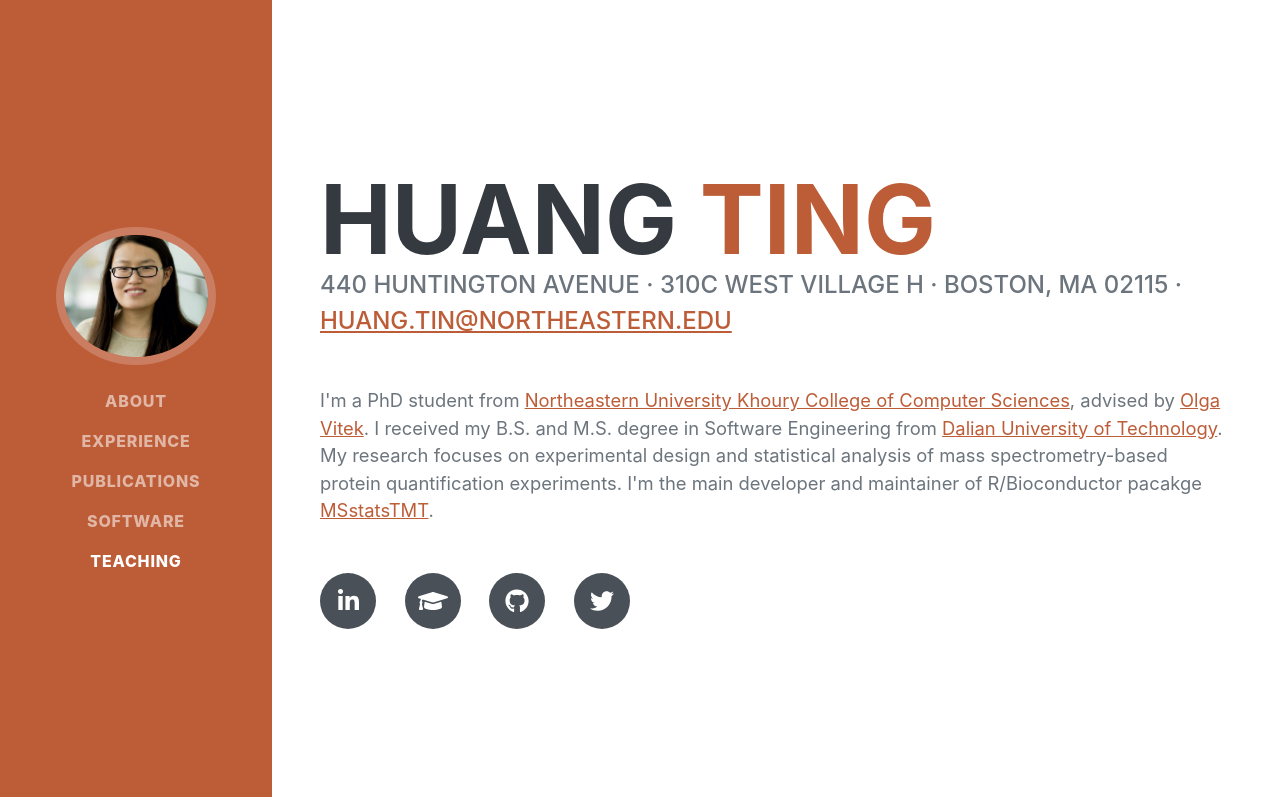
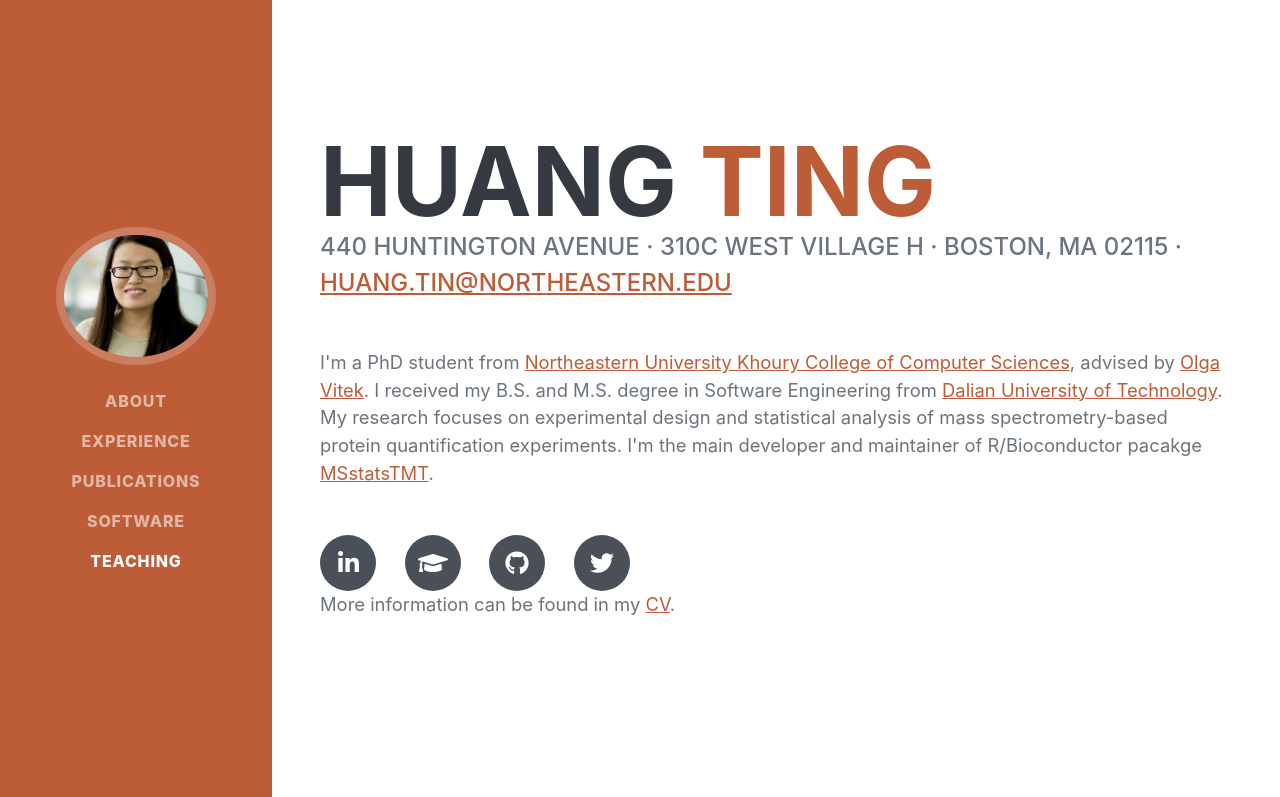
Before and after one commit to huang704/PersonalSite, a website: page docs/index.html in a window 1280 px wide. Shown: the top 797 px of the page. Drawn offline with nearby package versions, Linux system fonts and the light colour scheme; a web font is replaced by a local one.

Commit message:
update docs

```diff
--- a/docs/index.html
+++ b/docs/index.html
@@ -46,13 +46,14 @@
                         440 Huntington Avenue · 310C West Village H · Boston, MA 02115 ·
                         <a href="mailto:name@email.com">huang.tin@northeastern.edu</a>
                     </div>
-                    <p class="lead mb-5">I'm a PhD student from <a href="https://www.khoury.northeastern.edu/"> Northeastern University Khoury College of Computer Sciences</a>, advised by <a href="https://olga-vitek-lab.khoury.northeastern.edu/"> Olga Vitek</a>. I received my B.S. and M.S. degree in Software Engineering from <a href="https://en.dlut.edu.cn/"> Dalian University of Technology</a>. My research focuses on experimental design and statistical analysis of mass spectrometry-based protein quantification experiments. I'm the main developer and maintainer of R/Bioconductor pacakge <a href="https://msstats.org/msstatstmt/"> MSstatsTMT</a>.</p>
+                    <p class="lead mb-5">I'm a PhD student from <a href="https://www.khoury.northeastern.edu/"> Northeastern University Khoury College of Computer Sciences</a>, advised by <a href="https://olga-vitek-lab.khoury.northeastern.edu/"> Olga Vitek</a>. I received my B.S. and M.S. degree in Software Engineering from <a href="https://en.dlut.edu.cn/"> Dalian University of Technology</a>. My research focuses on experimental design and statistical analysis of mass spectrometry-based protein quantification experiments. I'm the main developer and maintainer of R/Bioconductor pacakge <a href="https://msstats.org/msstatstmt/">MSstatsTMT</a>.</p>
                     <div class="social-icons">
                         <a class="social-icon" href="https://www.linkedin.com/in/ting-huang-b0a6b711a"><i class="fab fa-linkedin-in"></i></a>
                         <a class="social-icon" href="https://scholar.google.com/citations?user=rUFbIE4AAAAJ&hl=en"><i class="fa fa-graduation-cap" aria-hidden="true"></i></a>
                         <a class="social-icon" href="https://github.com/huang704"><i class="fab fa-github"></i></a>
                         <a class="social-icon" href="https://twitter.com/huang704"><i class="fab fa-twitter"></i></a>
                     </div>
+                    <p class="lead mb-5">More information can be found in my <a href="https://msstats.org/msstatstmt/">CV</a>.</p>
                 </div>
             </section>
             <hr class="m-0" />
```
Also changed, not shown: 1 other file.
